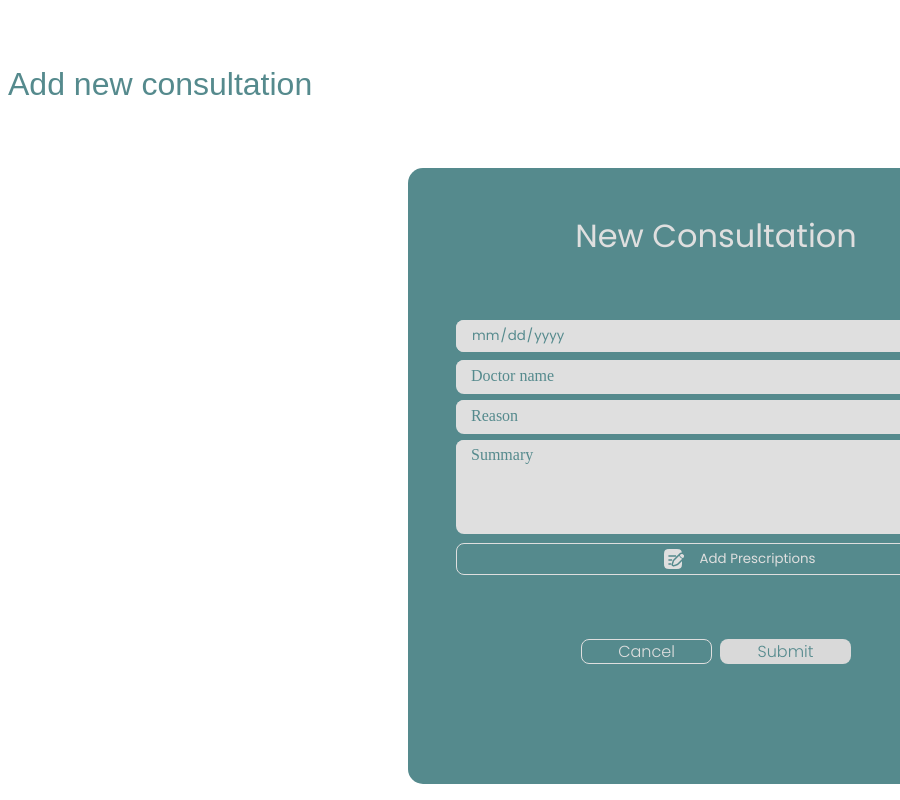
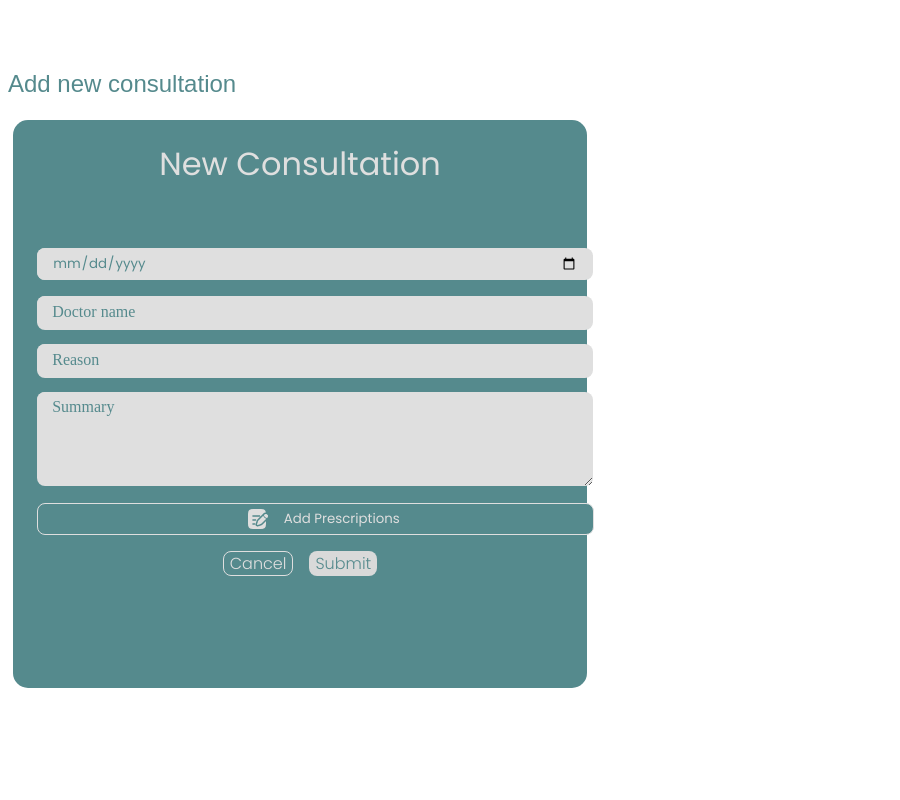
Before and after one commit to Kemer-ayoub/TP_IGL, an Angular app in the folder frontend/: page /add-consultation in a window 600 px wide. Shown: the top 800 px of the page, 900 px wide, since content can reach past the window. Built offline with nearby package versions, Linux system fonts and the light colour scheme.

Commit message:
responsive_interfaces_medecin

```diff
--- a/frontend/src/app/medecin-add-new-consultation/medecin-add-new-consultation.component.css
+++ b/frontend/src/app/medecin-add-new-consultation/medecin-add-new-consultation.component.css
@@ -199,3 +199,42 @@
         display: flex;
         flex-direction: row;
     }
+    @media (max-width: 600px) {
+        .Card {
+            width: 90%;
+            margin: 16px auto;
+            padding: 24px;
+        }
+
+        .page-title {
+            font-size: 24px;
+        }
+
+        .careproprities {
+            gap: 16px;
+        }
+
+        .buttons {
+            gap: 8px;
+        }
+
+        .cancel-btn, .create-btn {
+            width: 100%;
+            margin-top: 16px;
+        }
+        input{
+            width: 20px;
+        }
+    }
+
+    /* Media Queries pour les écrans moyens */
+    @media (min-width: 601px) and (max-width: 1024px) {
+        .Card {
+            width: 80%;
+            margin: 32px auto;
+        }
+
+        .buttons {
+            justify-content: space-between;
+        }
+    }
--- a/frontend/src/app/medecin-add-new-prescription/medecin-add-new-prescription.component.css
+++ b/frontend/src/app/medecin-add-new-prescription/medecin-add-new-prescription.component.css
@@ -271,3 +271,43 @@ ul {
     max-height: 200px; /* Limite la hauteur des médicaments affichés */
     overflow-y: auto; /* Permet de faire défiler la liste si elle est trop longue */
   }
+
+  @media (max-width: 600px) {
+    .Card {
+        width: 80%;
+        margin:auto;
+        padding: 24px;
+    }
+
+    .page-title {
+        font-size: 24px;
+    }
+
+    .careproprities {
+        gap: 16px;
+    }
+
+    .buttons {
+        gap: 8px;
+    }
+
+    .cancel-btn, .create-btn {
+        width: 100%;
+        margin-top: 16px;
+    }
+    input{
+        width: 20px;
+    }
+}
+
+/* Media Queries pour les écrans moyens */
+@media (min-width: 601px) and (max-width: 1024px) {
+    .Card {
+        width: 80%;
+        margin: 32px auto;
+    }
+
+    .buttons {
+        justify-content: space-between;
+    }
+}
--- a/frontend/src/app/medecin-consulter-dpi/medecin-consulter-dpi.component.css
+++ b/frontend/src/app/medecin-consulter-dpi/medecin-consulter-dpi.component.css
@@ -95,8 +95,8 @@ button:hover {
 }
 
 .single-button img {
-    width: 20px;
-    height: 20px;
+    width: 25px;
+    height: 25px;
 }
 
 .single-button span {
@@ -161,9 +161,9 @@ button:hover {
 @media (max-width: 480px) {
 
     .single-button {
-        width: 80%;
-        height: 40px;
-        gap: 5px;
+        width: 90%;
+        height: 120px;
+        gap: 6px;
     }
 
     .single-button img {
@@ -179,14 +179,14 @@ button:hover {
 
 @media (min-width: 481px) and (max-width: 768px) {
     .single-button {
-        width: 70%;
-        height: 45px;
+        width: 90%;
+        height: 120px;
         gap: 6px;
     }
 
     .single-button img {
-        width: 18px;
-        height: 18px;
+        width: 25px;
+        height: 25px;
         margin-left: 2px;
     }
 
@@ -199,14 +199,14 @@ button:hover {
 
 @media (min-width: 769px) and (max-width: 1024px) {
     .single-button {
-        width: 50%;
-        height: 50px;
-        gap: 10px;
+        width: 90%;
+        height: 120px;
+        gap: 6px;
     }
 
     .single-button img {
-        width: 20px;
-        height: 20px;
+        width: 25px;
+        height: 25px;
     }
 
     .single-button span {
--- a/frontend/src/app/medecin-exam-request/medecin-exam-request.component.css
+++ b/frontend/src/app/medecin-exam-request/medecin-exam-request.component.css
@@ -290,3 +290,45 @@
     outline: none;
     color: #558A8D;
    }
+   @media (max-width: 600px) {
+    .Card {
+        width: 100%;
+        margin:auto;
+        padding: 24px;
+    }
+    span{
+        font-size: 24px;
+    }
+
+    .page-title {
+        font-size: 24px;
+    }
+
+    .careproprities {
+        gap: 16px;
+    }
+
+    .buttons {
+        gap: 8px;
+    }
+
+    .cancel-btn, .create-btn {
+        width: 100%;
+        margin-top: 16px;
+    }
+    input{
+        width: 20px;
+    }
+}
+
+/* Media Queries pour les écrans moyens */
+@media (min-width: 601px) and (max-width: 1024px) {
+    .Card {
+        width: 80%;
+        margin: 32px auto;
+    }
+
+    .buttons {
+        justify-content: space-between;
+    }
+}
--- a/frontend/src/app/medecin-report-request/medecin-report-request.component.css
+++ b/frontend/src/app/medecin-report-request/medecin-report-request.component.css
@@ -290,3 +290,46 @@
     outline: none;
     color: #558A8D;
    }
+
+   @media (max-width: 600px) {
+    .Card {
+        width: 100%;
+        margin:auto;
+        padding: 24px;
+    }
+    span{
+        font-size: 24px;
+    }
+
+    .page-title {
+        font-size: 24px;
+    }
+
+    .careproprities {
+        gap: 16px;
+    }
+
+    .buttons {
+        gap: 8px;
+    }
+
+    .cancel-btn, .create-btn {
+        width: 100%;
+        margin-top: 16px;
+    }
+    input{
+        width: 20px;
+    }
+}
+
+/* Media Queries pour les écrans moyens */
+@media (min-width: 601px) and (max-width: 1024px) {
+    .Card {
+        width: 80%;
+        margin: 32px auto;
+    }
+
+    .buttons {
+        justify-content: space-between;
+    }
+}
```
